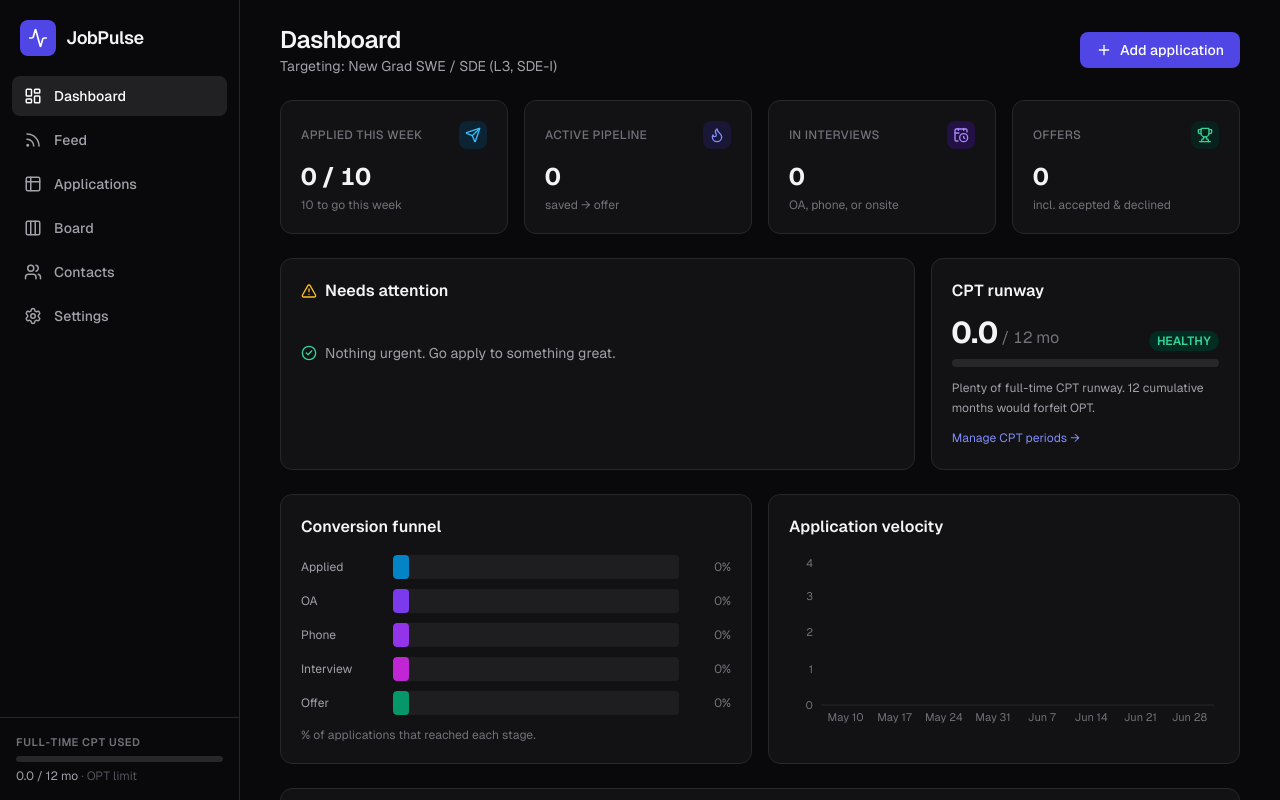
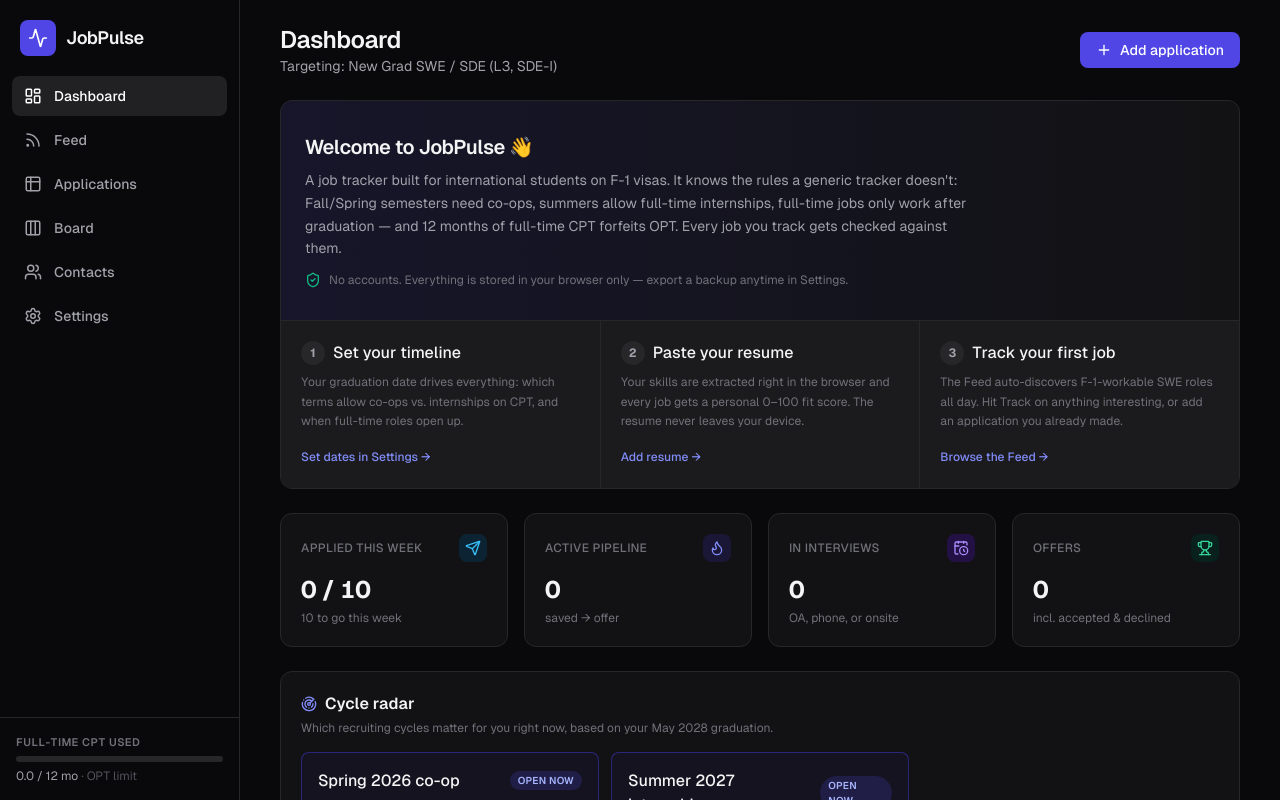
Before and after one commit to AdithNG/JobPulse, a Next.js app: page / in a window 1280 px wide. Shown: the top 800 px of the page. Built offline with nearby package versions, Linux system fonts and the light colour scheme.

Commit message:
Generalize for public use: onboarding hero, empty-state dashboard, dynamic default dates, share metadata, fork docs

```diff
--- a/src/app/contacts/page.tsx
+++ b/src/app/contacts/page.tsx
@@ -290,7 +290,7 @@ export default function ContactsPage() {
                 className="input"
                 value={form.relationship}
                 onChange={(e) => set("relationship", e.target.value)}
-                placeholder="USC alum, recruiter, teammate..."
+                placeholder="Alum, recruiter, former teammate..."
               />
             </div>
           </div>
--- a/src/app/feed/page.tsx
+++ b/src/app/feed/page.tsx
@@ -17,7 +17,9 @@ import { fitScore } from "@/lib/fit";
 import { RoleType, ROLE_TYPE_LABELS, Sponsorship } from "@/lib/types";
 import { cn } from "@/lib/utils";
 
+// Forks can point at their own data branch via NEXT_PUBLIC_FEED_URL.
 const FEED_URL =
+  process.env.NEXT_PUBLIC_FEED_URL ??
   "https://raw.githubusercontent.com/AdithNG/JobPulse/data/feed.json";
 
 interface FeedJob {
--- a/src/app/layout.tsx
+++ b/src/app/layout.tsx
@@ -15,10 +15,37 @@ const geistMono = localFont({
   weight: "100 900",
 });
 
+const APP_DESCRIPTION =
+  "The job tracker built for international students on F-1 visas. CPT/OPT-aware eligibility checks, auto-discovered SWE jobs, resume-based fit scoring, and pipeline analytics — all private, in your browser.";
+
 export const metadata: Metadata = {
-  title: "JobPulse",
-  description:
-    "Job application tracker built for international students — CPT-aware terms, fit scoring, and pipeline analytics.",
+  title: {
+    default: "JobPulse — job tracker for international students",
+    template: "%s · JobPulse",
+  },
+  description: APP_DESCRIPTION,
+  keywords: [
+    "job tracker",
+    "international students",
+    "F-1 visa",
+    "CPT",
+    "OPT",
+    "new grad",
+    "software engineer",
+    "internship",
+    "co-op",
+  ],
+  openGraph: {
+    title: "JobPulse — job tracker for international students",
+    description: APP_DESCRIPTION,
+    type: "website",
+    siteName: "JobPulse",
+  },
+  twitter: {
+    card: "summary",
+    title: "JobPulse — job tracker for international students",
+    description: APP_DESCRIPTION,
+  },
 };
 
 export default function RootLayout({
--- a/src/app/page.tsx
+++ b/src/app/page.tsx
@@ -22,6 +22,7 @@ import {
   YAxis,
 } from "recharts";
 import ApplicationForm from "@/components/ApplicationForm";
+import Onboarding from "@/components/Onboarding";
 import StatusBadge from "@/components/StatusBadge";
 import { useJobPulse } from "@/lib/store";
 import {
@@ -67,6 +68,8 @@ export default function Dashboard() {
 
   if (!hydrated) return <div className="card h-64 animate-pulse" />;
 
+  const isEmpty = applications.length === 0;
+
   return (
     <div className="space-y-6">
       <div className="flex flex-wrap items-center justify-between gap-3">
@@ -80,6 +83,8 @@ export default function Dashboard() {
           <Plus className="h-4 w-4" /> Add application
         </button>
       </div>
+
+      {isEmpty && <Onboarding />}
 
       {/* Stat cards */}
       <div className="grid grid-cols-2 gap-4 xl:grid-cols-4">
@@ -117,7 +122,7 @@ export default function Dashboard() {
         />
       </div>
 
-      <div className="grid gap-4 xl:grid-cols-3">
+      <div className={cn("grid gap-4 xl:grid-cols-3", isEmpty && "hidden")}>
         {/* Needs attention */}
         <div className="card p-5 xl:col-span-2">
           <h2 className="mb-4 flex items-center gap-2 font-semibold">
@@ -225,7 +230,7 @@ export default function Dashboard() {
         </div>
       </div>
 
-      <div className="grid gap-4 xl:grid-cols-2">
+      <div className={cn("grid gap-4 xl:grid-cols-2", isEmpty && "hidden")}>
         {/* Funnel */}
         <div className="card p-5">
           <h2 className="mb-4 font-semibold">Conversion funnel</h2>
--- /dev/null
+++ b/src/components/Onboarding.tsx
@@ -0,0 +1,92 @@
+"use client";
+
+import Link from "next/link";
+import { CalendarDays, Check, FileText, Rss, ShieldCheck } from "lucide-react";
+import { useJobPulse } from "@/lib/store";
+import { cn } from "@/lib/utils";
+
+// First-visit hero shown while the tracker is empty. Explains what JobPulse
+// is and walks through the three setup steps.
+export default function Onboarding() {
+  const profile = useJobPulse((s) => s.profile);
+  const applications = useJobPulse((s) => s.applications);
+
+  const steps = [
+    {
+      icon: CalendarDays,
+      title: "Set your timeline",
+      done: false, // not detectable — always shown as an action
+      text: "Your graduation date drives everything: which terms allow co-ops vs. internships on CPT, and when full-time roles open up.",
+      href: "/settings",
+      cta: "Set dates in Settings",
+    },
+    {
+      icon: FileText,
+      title: "Paste your resume",
+      done: !!profile.resumeText,
+      text: "Your skills are extracted right in the browser and every job gets a personal 0–100 fit score. The resume never leaves your device.",
+      href: "/settings",
+      cta: "Add resume",
+    },
+    {
+      icon: Rss,
+      title: "Track your first job",
+      done: applications.length > 0,
+      text: "The Feed auto-discovers F-1-workable SWE roles all day. Hit Track on anything interesting, or add an application you already made.",
+      href: "/feed",
+      cta: "Browse the Feed",
+    },
+  ];
+
+  return (
+    <div className="card overflow-hidden">
+      <div className="border-b border-zinc-800 bg-gradient-to-r from-indigo-950/40 to-transparent px-6 py-8">
+        <h2 className="text-xl font-semibold tracking-tight">
+          Welcome to JobPulse 👋
+        </h2>
+        <p className="mt-2 max-w-2xl text-sm leading-relaxed text-zinc-400">
+          A job tracker built for international students on F-1 visas. It knows
+          the rules a generic tracker doesn&apos;t: Fall/Spring semesters need
+          co-ops, summers allow full-time internships, full-time jobs only work
+          after graduation — and 12 months of full-time CPT forfeits OPT.
+          Every job you track gets checked against them.
+        </p>
+        <p className="mt-3 flex items-center gap-2 text-xs text-zinc-500">
+          <ShieldCheck className="h-4 w-4 text-emerald-500" />
+          No accounts. Everything is stored in your browser only — export a
+          backup anytime in Settings.
+        </p>
+      </div>
+      <div className="grid gap-px bg-zinc-800 md:grid-cols-3">
+        {steps.map((step, i) => (
+          <div key={step.title} className="bg-zinc-900/80 p-5">
+            <div className="mb-2 flex items-center gap-2">
+              <span
+                className={cn(
+                  "flex h-6 w-6 items-center justify-center rounded-full text-xs font-bold",
+                  step.done
+                    ? "bg-emerald-600 text-white"
+                    : "bg-zinc-800 text-zinc-400"
+                )}
+              >
+                {step.done ? <Check className="h-3.5 w-3.5" /> : i + 1}
+              </span>
+              <h3 className="font-medium text-zinc-100">{step.title}</h3>
+            </div>
+            <p className="mb-3 text-xs leading-relaxed text-zinc-500">
+              {step.text}
+            </p>
+            {!step.done && (
+              <Link
+                href={step.href}
+                className="text-xs font-medium text-indigo-400 hover:underline"
+              >
+                {step.cta} →
+              </Link>
+            )}
+          </div>
+        ))}
+      </div>
+    </div>
+  );
+}
--- a/src/lib/insights.ts
+++ b/src/lib/insights.ts
@@ -206,5 +206,15 @@ export function cycleRadar(profile: Profile, now = new Date()): RadarItem[] {
     });
   }
 
+  if (items.length === 0) {
+    items.push({
+      title: "Full-time on OPT",
+      window: "Rolling — apply continuously",
+      detail:
+        "You're at or past graduation, so OPT (plus the STEM extension) is your lane. Prioritize companies with a real H-1B/green-card track record.",
+      active: true,
+    });
+  }
+
   return items;
 }
--- a/src/lib/store.ts
+++ b/src/lib/store.ts
@@ -13,12 +13,23 @@ import {
 } from "./types";
 import { todayISO, uid } from "./utils";
 
+// Sensible generic defaults for a first-time visitor: graduation ~2 school
+// years out. Everyone should set their real dates in Settings — the
+// onboarding checklist points there.
+function defaultDates(): { graduationDate: string; programStart: string } {
+  const now = new Date();
+  const gradYear = now.getFullYear() + (now.getMonth() >= 4 ? 2 : 1);
+  return {
+    graduationDate: `${gradYear}-05-15`,
+    programStart: `${gradYear - 2}-08-25`,
+  };
+}
+
 // Default profile: general new-grad SWE/SDE (think Google L3, Amazon SDE-I)
 // with a mild fintech lean. Paste a resume in Settings to personalize —
 // keywords are then extracted from what you've actually worked with.
 export const DEFAULT_PROFILE: Profile = {
-  graduationDate: "2027-05-14",
-  programStart: "2025-08-25",
+  ...defaultDates(),
   targetTitle: "New Grad SWE / SDE (L3, SDE-I)",
   fitKeywords: [
     { word: "backend", weight: 10 },
```
Also changed, not shown: 1 other file (tests, documents, lock files or other folders).
